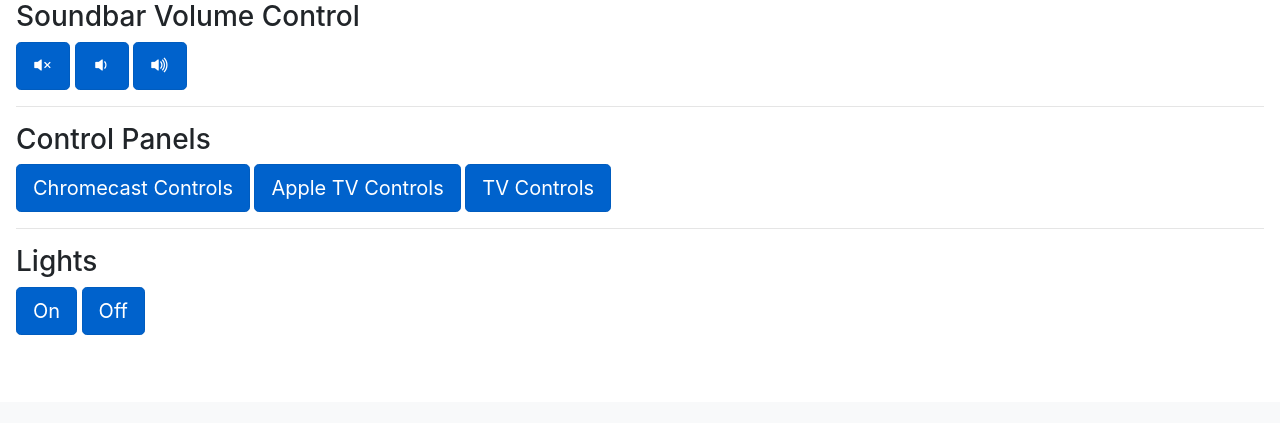
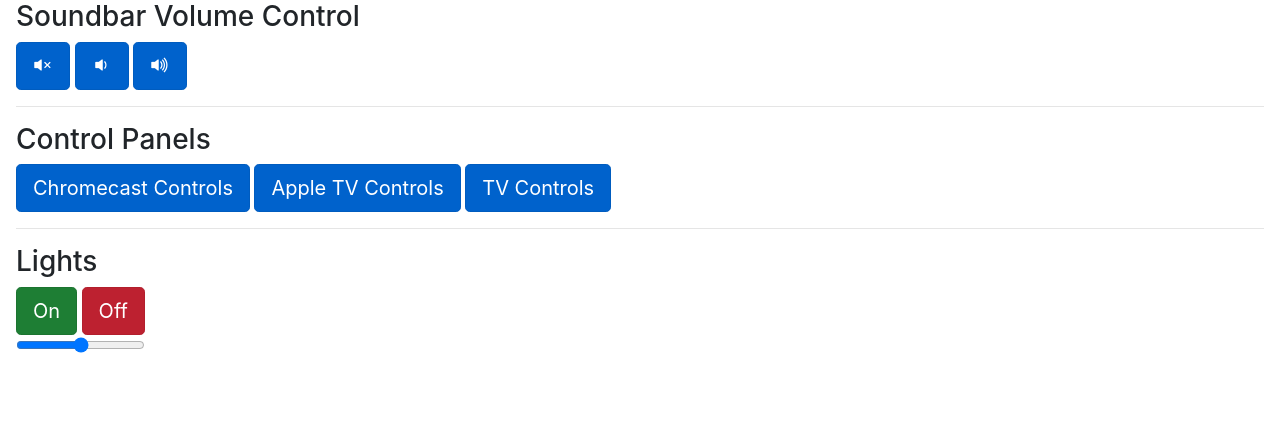
Before and after one commit to BrandenEsses/crestron-remote, a Flask app: page /living_room in a window 1280 px wide. Shown: the part 398-821 px from the top of the page. Before the commit the page ends 733 px from the top, so only its background shows below. Run offline with Flask 3, Linux system fonts and the light colour scheme; parts of the project's set-up code (start-up, migrations or seed data) failed here and were passed over; some libraries are stand-ins or nearby versions.

Commit message:
Added Hue brightness slider

```diff
--- a/app.py
+++ b/app.py
@@ -48,10 +48,14 @@
     for i in range(len(groups)):
         if(groups[i].name == "Living Room"):
             living_room_group = groups[i]
+    if(request.args.get("brightness")):
+        brightness = int(request.args.get("brightness"))
+        living_room_group.set_brightness(brightness)
     if(button_data=="living_room_off"):
         living_room_group.off()
     if(button_data=="living_room_on"):
         living_room_group.on()
+        living_room_group.set_color(hexa="#f5d269")
         living_room_group.set_brightness(254)
     return ("nothing")
 
--- a/templates/rooms/living_room.html
+++ b/templates/rooms/living_room.html
@@ -225,18 +225,25 @@
   </div>
   <hr />
   <h3>Lights</h3>
-    <button class='btn btn-primary btn-lg active' id='living_room_on' onClick="hue(this.id)">
+    <button class='btn btn-success btn-lg active' id='living_room_on' onClick="hue(this.id)">
     On
   </button>
-  <button class='btn btn-primary btn-lg active' id='living_room_off' onClick="hue(this.id)">
+  <button class='btn btn-danger btn-lg active' id='living_room_off' onClick="hue(this.id)">
     Off
   </button>
+  <br>
+  <input type="range" class="form-range" min="0" max="254" step = "1" id="brightness_range" onClick="hue(this.id, this.value)">
 
   <script type=text/javascript>
     function reply_click(clicked_id) {
       $.post("/living_room_join_handler?button=" + clicked_id);
     }
-    function hue(clicked_id) {
+    function hue(clicked_id, clicked_value) {
+      if(clicked_value)
+      {
+        $.post("/hue?brightness=" + clicked_value);
+        return;
+      }
       $.post("/hue?button=" + clicked_id);
     }
   </script>
```
